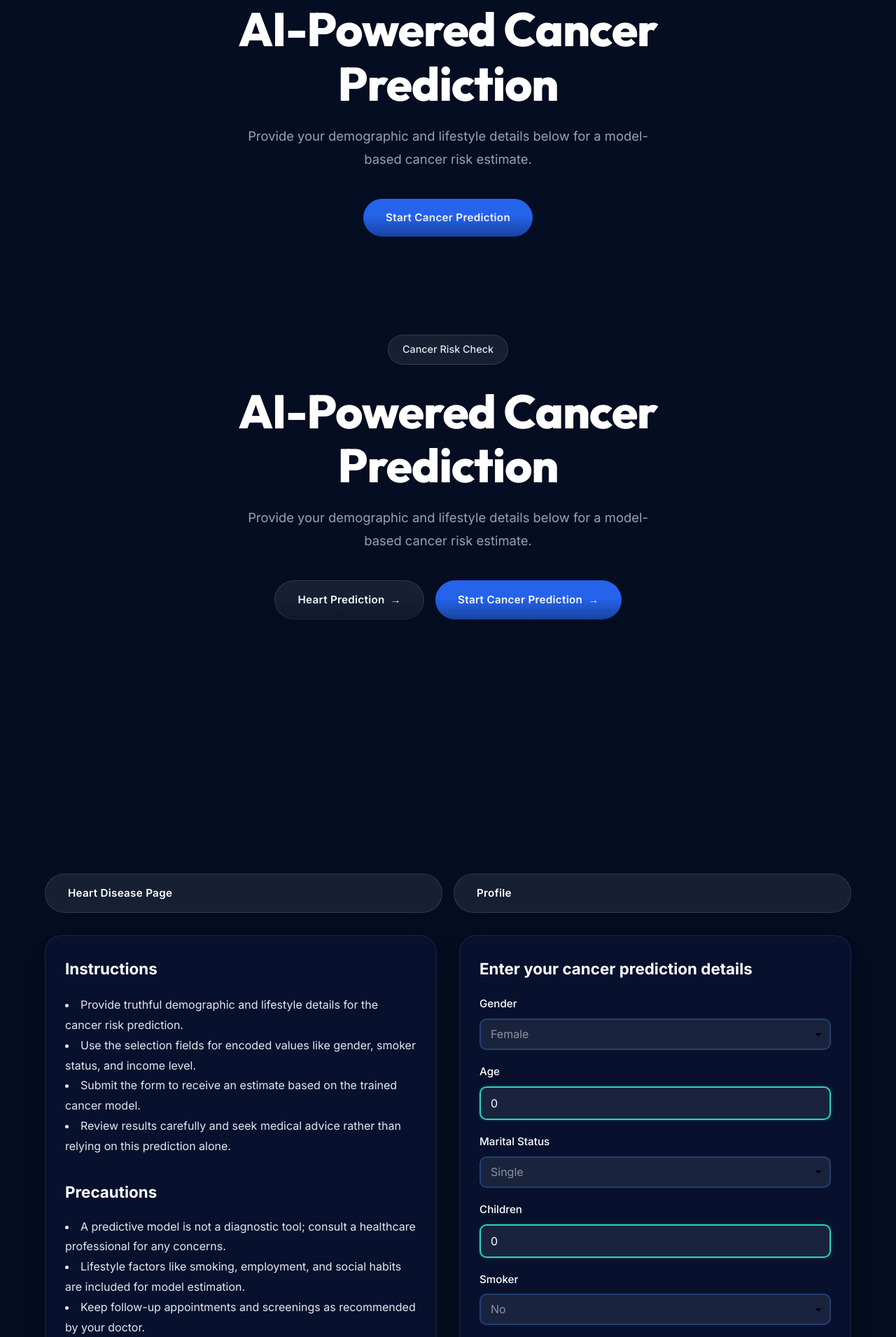
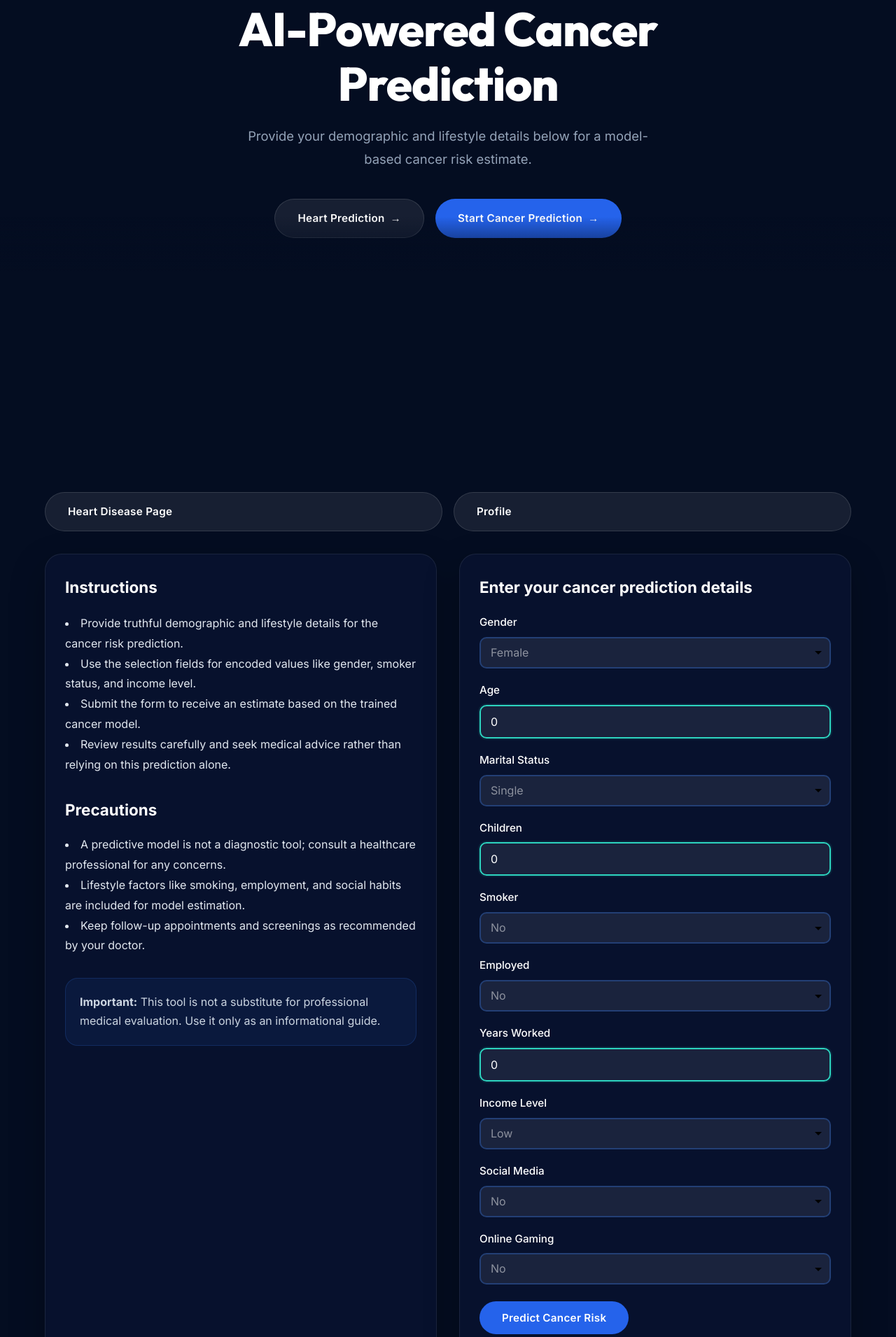
Before and after one commit to balajisunadaraj/medicare-ai, a Flask app: page /cancer in a window 1280 px wide. Shown: the part 157-2067 px from the top of the page at 70% size. Run offline with Flask 3, Linux system fonts and the light colour scheme; parts of the project's set-up code (start-up, migrations or seed data) failed here and were passed over.

Commit message:
css again changes

```diff
--- a/templates/cancer.html
+++ b/templates/cancer.html
@@ -39,22 +39,6 @@
             </button>
         </div>
     </nav>
-
-    <section class="hero hero-compact" id="hero">
-        <div class="container">
-            <div class="hero-content">
-                <div class="hero-badge">
-                    <span class="pulse-dot"></span>
-                    Cancer Risk Check
-                </div>
-                <h1 class="hero-title">AI-Powered Cancer Prediction</h1>
-                <p class="hero-subtitle">
-                    Provide your demographic and lifestyle details below for a model-based cancer risk estimate.
-                </p>
-                <a href="#cancer-form" class="btn btn-primary">Start Cancer Prediction</a>
-            </div>
-        </div>
-    </section>
 
     <section class="hero hero-compact" id="hero">
         <div class="container">
@@ -195,6 +179,16 @@
                             <p style="color:var(--gray-200);">{{ cancer_result.message }}</p>
                         </div>
                     </div>
+                    <script>
+                        window.addEventListener('DOMContentLoaded', () => {
+                            const formSection = document.getElementById('cancer-form');
+                            if (formSection) {
+                                const navbarHeight = document.querySelector('.navbar')?.offsetHeight || 0;
+                                const targetY = formSection.getBoundingClientRect().top + window.pageYOffset - navbarHeight;
+                                window.scrollTo({ top: targetY, behavior: 'auto' });
+                            }
+                        });
+                    </script>
                     {% endif %}
                 </div>
             </div>
--- a/templates/home.html
+++ b/templates/home.html
@@ -132,8 +132,8 @@
                         Our cancer prediction model analyzes critical biomarkers and risk factors to help detect
                         potential malignancies in their earliest stages.
                     </p>
-                    <a href="#" class="card-link">
-                        Coming Soon <span>→</span>
+                    <a href="/cancer" class="card-link">
+                        Predict Now <span>→</span>
                     </a>
                 </div>
 
```
